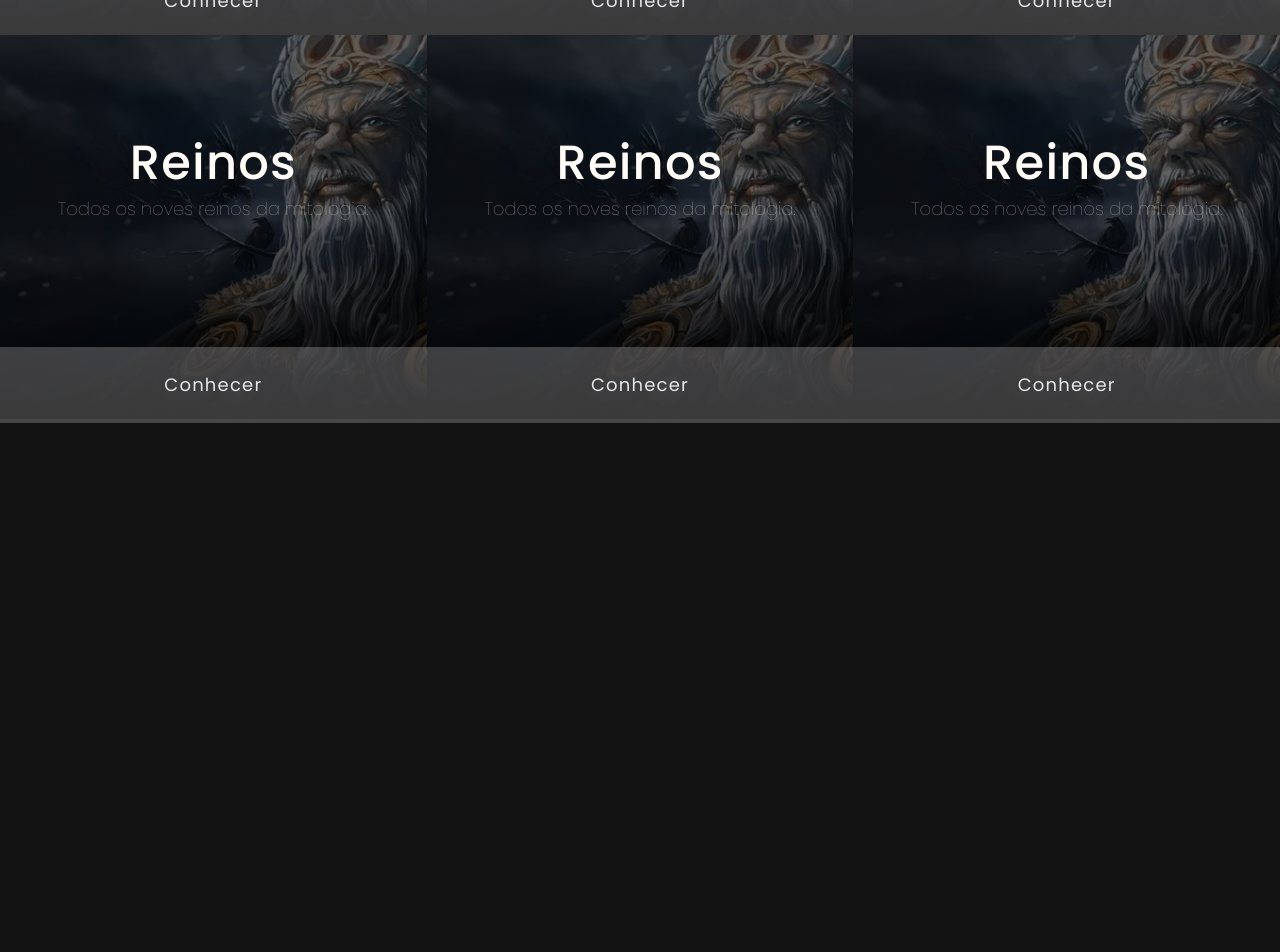
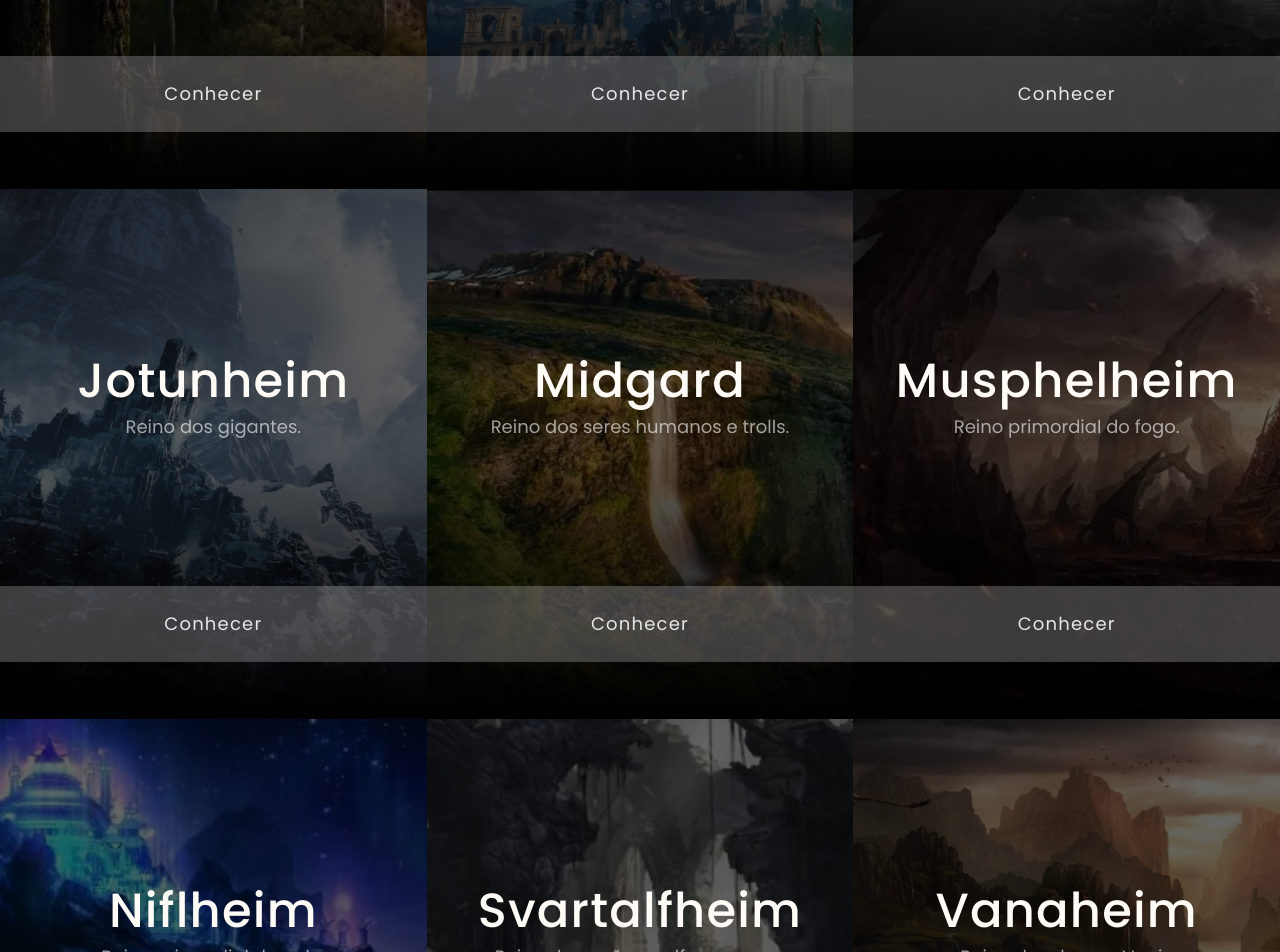
Before and after one commit to giovanniclopes/nordician2, a React (Vite) app: page /realms in a window 1280 px wide. Shown: the part 500-1452 px from the top of the page. Before the commit the page ends 959 px from the top, so only its background shows below. Built offline with nearby package versions, Linux system fonts and the light colour scheme.

Commit message:
all nine 'realms' created and added

```diff
--- a/src/components/CategoryOptions.tsx
+++ b/src/components/CategoryOptions.tsx
@@ -10,7 +10,7 @@ interface CategoryOptionsProps {
 export function CategoryOptions(props: CategoryOptionsProps) {
   return (
     <Link to={props.link}>
-      <div className="w-full h-96">
+      <div className="w-full h-[530px] transition-all hover:opacity-80">
         <div
           className="w-full h-full bg-cover bg-no-repeat"
           style={{
@@ -24,19 +24,19 @@ export function CategoryOptions(props: CategoryOptionsProps) {
           rgba(0, 0, 0, 1) 100%)`,
             }}
           >
-            <div className="flex flex-col items-center justify-center p-5 pt-24 text-center">
+            <div className="flex flex-col items-center justify-center p-5 pt-40 text-center">
               <div>
                 <h2 className="mt-2 text-5xl font-medium text-gray-100">
                   {props.title}
                 </h2>
               </div>
               <div>
-                <p className="my-2 -tracking-normal font-thin text-white text-lg text-opacity-60">
+                <p className="my-2 -tracking-normal font-normal text-white text-lg text-opacity-60">
                   {props.description}
                 </p>
               </div>
             </div>
-            <div className="mt-24">
+            <div className="mt-[7.3rem]">
               <Link to={props.link}>
                 <button className="flex justify-center items-center w-full p-2 py-6 bg-gray-300 font-normal text-lg transition-all bg-opacity-30 hover:bg-opacity-20">
                   Conhecer
--- a/src/pages/mythology/Realms.tsx
+++ b/src/pages/mythology/Realms.tsx
@@ -1,52 +1,77 @@
 import { CategoryOptions } from "../../components/CategoryOptions";
 import Navbar from "../../components/Navbar";
 import { ScrollToTop } from "../../components/ScrollToTop";
-import mitGods from "../../assets/mythology/mit-gods.webp";
+
+import AlfheimImg from "../../assets/mythology/realms/bg-alfheim.webp";
+import AsgardImg from "../../assets/mythology/realms/bg-asgard.webp";
+import HelheimImg from "../../assets/mythology/realms/bg-helheim.webp";
+import JotunheimImg from "../../assets/mythology/realms/bg-jotunheim.webp";
+import MidgardImg from "../../assets/mythology/realms/bg-midgard.webp";
+import MusphelheimImg from "../../assets/mythology/realms/bg-musphelheim.webp";
+import NiflheimImg from "../../assets/mythology/realms/bg-niflheim.webp";
+import SvartalfheimImg from "../../assets/mythology/realms/bg-svartalfheim.webp";
+import VanaheimImg from "../../assets/mythology/realms/bg-vanaheim.webp";
 
 export function Realms() {
   return (
     <div className="h-fit">
       <ScrollToTop />
       <Navbar />
-      <div className="pt-28 mb-10 mbl:pt-24">
-        <h1 className="ml-10">Reinos</h1>
+      <div className="pt-28 mb-5 mbl:pt-24">
+        <h1 className="ml-10 mb-2">Reinos</h1>
         <div className="grid grid-cols-3 font-poppins mbl:grid-cols-1">
           <CategoryOptions
-            backgroundUrl={mitGods}
-            title="Reinos"
-            description="Todos os noves reinos da mitologia."
+            backgroundUrl={AlfheimImg}
+            title="Alfheim"
+            description="Reino dos elfos."
             link="/realms"
           />
           <CategoryOptions
-            backgroundUrl={mitGods}
-            title="Reinos"
-            description="Todos os noves reinos da mitologia."
+            backgroundUrl={AsgardImg}
+            title="Asgard"
+            description="Reino dos deuses Æsir."
             link="/realms"
           />
           <CategoryOptions
-            backgroundUrl={mitGods}
-            title="Reinos"
-            description="Todos os noves reinos da mitologia."
-            link="/realms"
-          />
-        </div>
-        <div className="grid grid-cols-3 font-poppins mbl:grid-cols-1">
-          <CategoryOptions
-            backgroundUrl={mitGods}
-            title="Reinos"
-            description="Todos os noves reinos da mitologia."
+            backgroundUrl={HelheimImg}
+            title="Helheim"
+            description="Reino do pós-vida."
             link="/realms"
           />
           <CategoryOptions
-            backgroundUrl={mitGods}
-            title="Reinos"
-            description="Todos os noves reinos da mitologia."
+            backgroundUrl={JotunheimImg}
+            title="Jotunheim"
+            description="Reino dos gigantes."
             link="/realms"
           />
           <CategoryOptions
-            backgroundUrl={mitGods}
-            title="Reinos"
-            description="Todos os noves reinos da mitologia."
+            backgroundUrl={MidgardImg}
+            title="Midgard"
+            description="Reino dos seres humanos e trolls."
+            link="/realms"
+          />
+          <CategoryOptions
+            backgroundUrl={MusphelheimImg}
+            title="Musphelheim"
+            description="Reino primordial do fogo."
+            link="/realms"
+          />
+          <CategoryOptions
+            backgroundUrl={NiflheimImg}
+            title="Niflheim"
+            description="Reino primordial do gelo."
+            link="/realms"
+          />
+          <CategoryOptions
+            backgroundUrl={SvartalfheimImg}
+            title="Svartalfheim"
+            description="Reino dos anões e elfos escuros."
+            link="/realms"
+          />
+          <CategoryOptions
+            backgroundUrl={VanaheimImg}
+            title="Vanaheim"
+            description="Reino dos deuses Vanir."
             link="/realms"
           />
         </div>
```
Also changed, not shown: src/assets/mythology/realms/bg-alfheim.webp (renamed from src/assets/mythology/realms/bg-alfhaim.webp).
